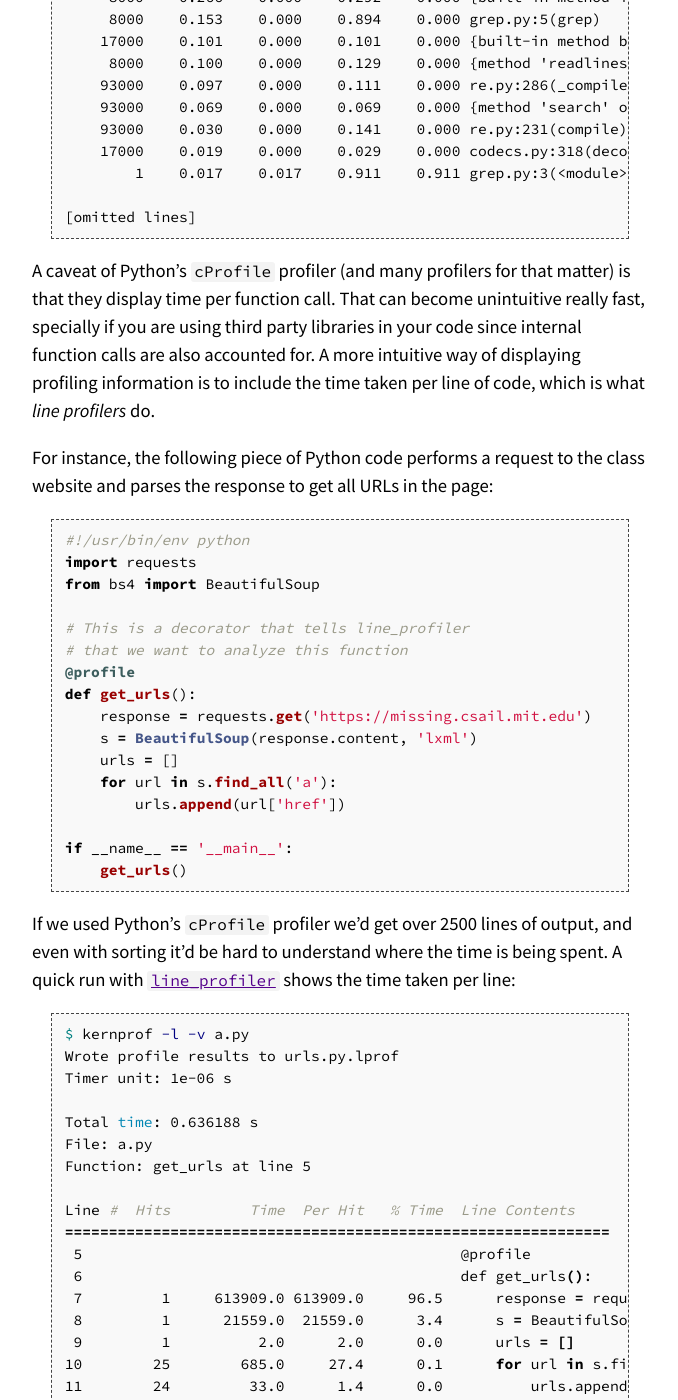
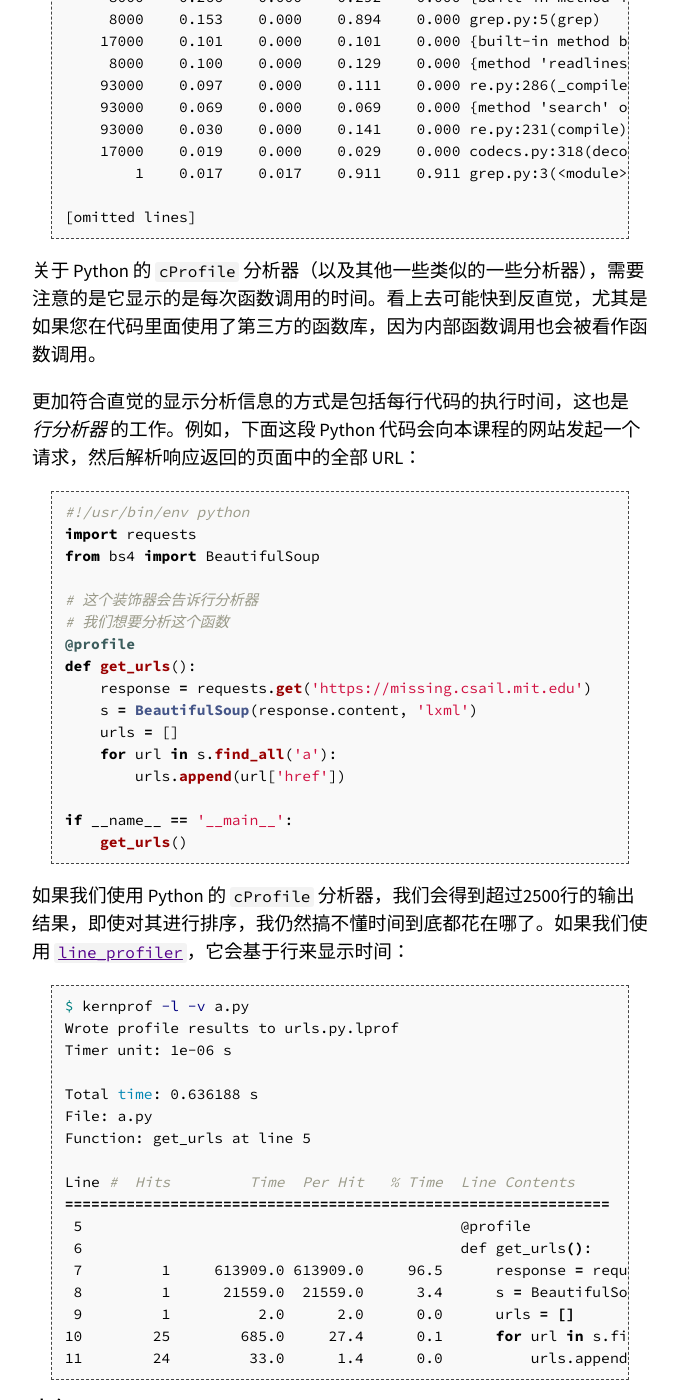
Before and after one commit to missing-semester-cn/missing-semester-cn.github.io, a Jekyll site: the page built from _2020/debugging-profiling.md, in a window 1280 px wide and 1400 px high, scrolled down 8882 px. Shown: the whole window, without its empty margins (300-978 px from the left). Built offline with Jekyll 4.4.1, drawn with Linux system fonts in a browser that asks for light colours; some of the changed text lies outside the part shown.

Commit message:
update trans

````diff
--- a/_2020/debugging-profiling.md
+++ b/_2020/debugging-profiling.md
@@ -303,18 +303,19 @@ $ python -m cProfile -s tottime grep.py 1000 '^(import|\s*def)[^,]*$' *.py
 ```
 
 
-A caveat of Python's `cProfile` profiler (and many profilers for that matter) is that they display time per function call. That can become unintuitive really fast, specially if you are using third party libraries in your code since internal function calls are also accounted for.
-A more intuitive way of displaying profiling information is to include the time taken per line of code, which is what _line profilers_ do.
+关于 Python 的 `cProfile` 分析器（以及其他一些类似的一些分析器），需要注意的是它显示的是每次函数调用的时间。看上去可能快到反直觉，尤其是如果您在代码里面使用了第三方的函数库，因为内部函数调用也会被看作函数调用。
 
-For instance, the following piece of Python code performs a request to the class website and parses the response to get all URLs in the page:
+更加符合直觉的显示分析信息的方式是包括每行代码的执行时间，这也是
+*行分析器* 的工作。例如，下面这段 Python 代码会向本课程的网站发起一个请求，然后解析响应返回的页面中的全部 URL：
+
 
 ```python
 #!/usr/bin/env python
 import requests
 from bs4 import BeautifulSoup
 
-# This is a decorator that tells line_profiler
-# that we want to analyze this function
+# 这个装饰器会告诉行分析器
+# 我们想要分析这个函数
 @profile
 def get_urls():
     response = requests.get('https://missing.csail.mit.edu')
@@ -327,7 +328,7 @@ if __name__ == '__main__':
     get_urls()
 ```
 
-If we used Python's `cProfile` profiler we'd get over 2500 lines of output, and even with sorting it'd be hard to understand where the time is being spent. A quick run with [`line_profiler`](https://github.com/rkern/line_profiler) shows the time taken per line:
+如果我们使用 Python 的 `cProfile` 分析器，我们会得到超过2500行的输出结果，即使对其进行排序，我仍然搞不懂时间到底都花在哪了。如果我们使用 [`line_profiler`](https://github.com/rkern/line_profiler)，它会基于行来显示时间：
 
 ```bash
 $ kernprof -l -v a.py
@@ -351,11 +352,11 @@ Line #  Hits         Time  Per Hit   % Time  Line Contents
 
 ### 内存
 
-In languages like C or C++ memory leaks can cause your program to never release memory that it doesn't need anymore.
-To help in the process of memory debugging you can use tools like [Valgrind](https://valgrind.org/) that will help you identify memory leaks.
+像 C 或者 C++ 这样的语言，内存泄漏会导致您的程序在使用完内存后不去释放它。为了应对内存类的 Bug，我们可以使用类似 [Valgrind](https://valgrind.org/) 这样的工具来检查内存泄漏问题。
 
-In garbage collected languages like Python it is still useful to use a memory profiler because as long as you have pointers to objects in memory they won't be garbage collected.
-Here's an example program and its associated output when running it with [memory-profiler](https://pypi.org/project/memory-profiler/) (note the decorator like in `line-profiler`).
+对于 Python 这类具有垃圾回收机制的语言，内存分析器也是很有用的，因为对于某个对象来说，只要有指针还指向它，那它就不会被回收。
+
+下面这个例子及其输出，展示了 [memory-profiler](https://pypi.org/project/memory-profiler/) 是如何工作的（注意装饰器和 `line-profiler` 类似）。
 
 ```python
 @profile
@@ -381,11 +382,11 @@ Line #    Mem usage  Increment   Line Contents
      8     13.61 MB    0.00 MB       return a
 ```
 
-### Event Profiling
+### 事件分析
 
-As it was the case for `strace` for debugging, you might want to ignore the specifics of the code that you are running and treat it like a black box when profiling.
-The [`perf`](http://man7.org/linux/man-pages/man1/perf.1.html) command abstracts CPU differences away and does not report time or memory, but instead it reports system events related to your programs.
-For example, `perf` can easily report poor cache locality, high amounts of page faults or livelocks. Here is an overview of the command:
+在我们使用`strace`调试代码的时候，您可能会希望忽略一些特殊的代码并希望在分析时将其当作黑盒处理。[`perf`](http://man7.org/linux/man-pages/man1/perf.1.html) 命令将 CPU 的区别进行了抽象，它不会报告时间和内存的消耗，而是报告与您的程序相关的系统事件。
+
+例如，`perf` can easily report poor cache locality, high amounts of page faults or livelocks. Here is an overview of the command:
 
 - `perf list` - List the events that can be traced with perf
 - `perf stat COMMAND ARG1 ARG2` - Gets counts of different events related a process or command
````
